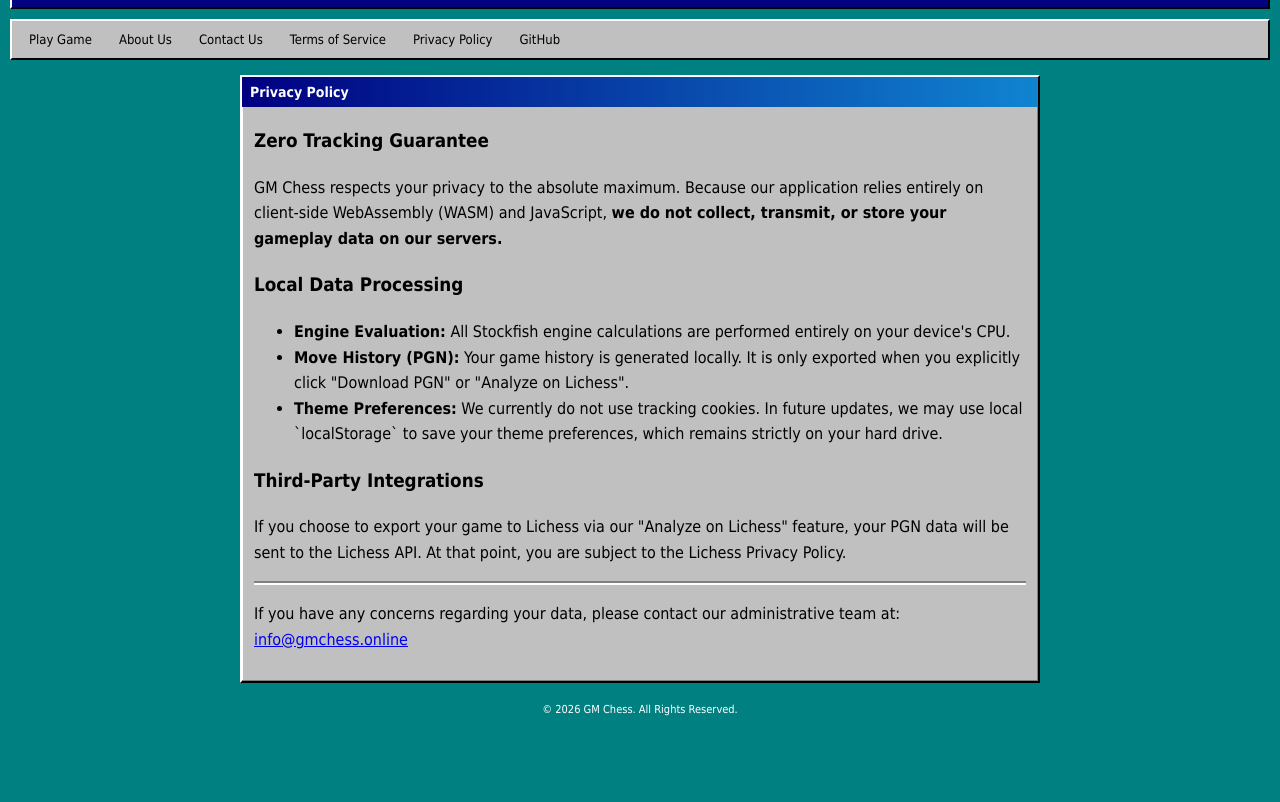
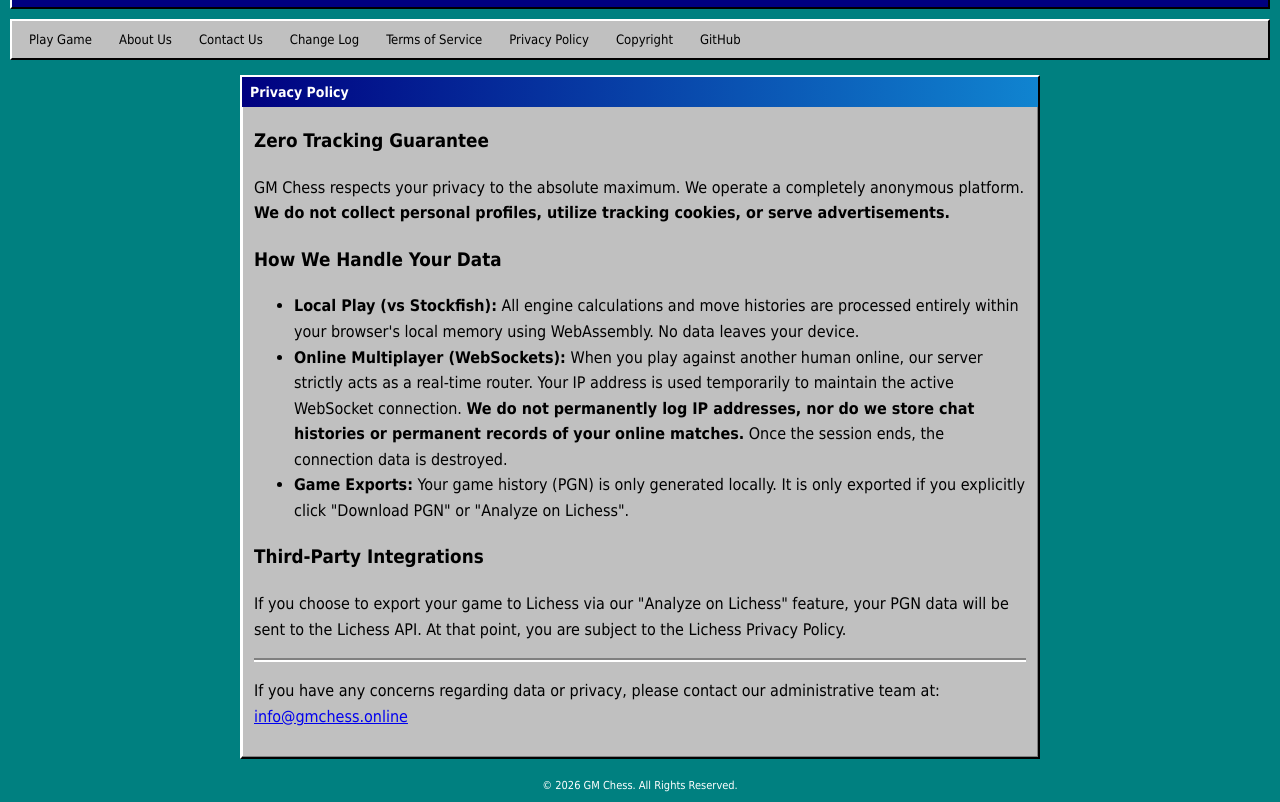
Before and after one commit to freelancedaksh-web/GMChess, a website: page privacy.html in a window 1280 px wide. Shown: the part 66-868 px from the top of the page. Before the commit the page ends 800 px from the top, so only its background shows below. Drawn offline with Linux system fonts and the light colour scheme.

Commit message:
Update privacy.html

```diff
--- a/privacy.html
+++ b/privacy.html
@@ -16,34 +16,35 @@
         </div>
     </header>
 
-    <!-- Paste Global Nav Bar Here -->
     <nav class="nav-bar">
         <a href="index.html">Play Game</a>
         <a href="about.html">About Us</a>
         <a href="contact.html">Contact Us</a>
+        <a href="changelog.html">Change Log</a>
         <a href="terms.html">Terms of Service</a>
         <a href="privacy.html">Privacy Policy</a>
-        <a href="https://github.com/YOUR_GITHUB_USERNAME" target="_blank">GitHub</a>
+        <a href="copyright.html">Copyright</a>
+        <a href="github.html">GitHub</a>
     </nav>
 
     <main class="panel" style="max-width: 800px; margin: 0 auto; line-height: 1.6;">
         <h2 class="panel-title">Privacy Policy</h2>
 
         <h3>Zero Tracking Guarantee</h3>
-        <p>GM Chess respects your privacy to the absolute maximum. Because our application relies entirely on client-side WebAssembly (WASM) and JavaScript, <strong>we do not collect, transmit, or store your gameplay data on our servers.</strong></p>
+        <p>GM Chess respects your privacy to the absolute maximum. We operate a completely anonymous platform. <strong>We do not collect personal profiles, utilize tracking cookies, or serve advertisements.</strong></p>
 
-        <h3>Local Data Processing</h3>
+        <h3>How We Handle Your Data</h3>
         <ul>
-            <li><strong>Engine Evaluation:</strong> All Stockfish engine calculations are performed entirely on your device's CPU.</li>
-            <li><strong>Move History (PGN):</strong> Your game history is generated locally. It is only exported when you explicitly click "Download PGN" or "Analyze on Lichess".</li>
-            <li><strong>Theme Preferences:</strong> We currently do not use tracking cookies. In future updates, we may use local `localStorage` to save your theme preferences, which remains strictly on your hard drive.</li>
+            <li><strong>Local Play (vs Stockfish):</strong> All engine calculations and move histories are processed entirely within your browser's local memory using WebAssembly. No data leaves your device.</li>
+            <li><strong>Online Multiplayer (WebSockets):</strong> When you play against another human online, our server strictly acts as a real-time router. Your IP address is used temporarily to maintain the active WebSocket connection. <strong>We do not permanently log IP addresses, nor do we store chat histories or permanent records of your online matches.</strong> Once the session ends, the connection data is destroyed.</li>
+            <li><strong>Game Exports:</strong> Your game history (PGN) is only generated locally. It is only exported if you explicitly click "Download PGN" or "Analyze on Lichess".</li>
         </ul>
 
         <h3>Third-Party Integrations</h3>
         <p>If you choose to export your game to Lichess via our "Analyze on Lichess" feature, your PGN data will be sent to the Lichess API. At that point, you are subject to the Lichess Privacy Policy.</p>
 
         <hr class="retro-hr">
-        <p>If you have any concerns regarding your data, please contact our administrative team at: <a href="mailto:info@gmchess.online" style="color: #0000ee;">info@gmchess.online</a></p>
+        <p>If you have any concerns regarding data or privacy, please contact our administrative team at: <a href="mailto:info@gmchess.online" style="color: #0000ee;">info@gmchess.online</a></p>
     </main>
 
     <footer class="footer">
```
